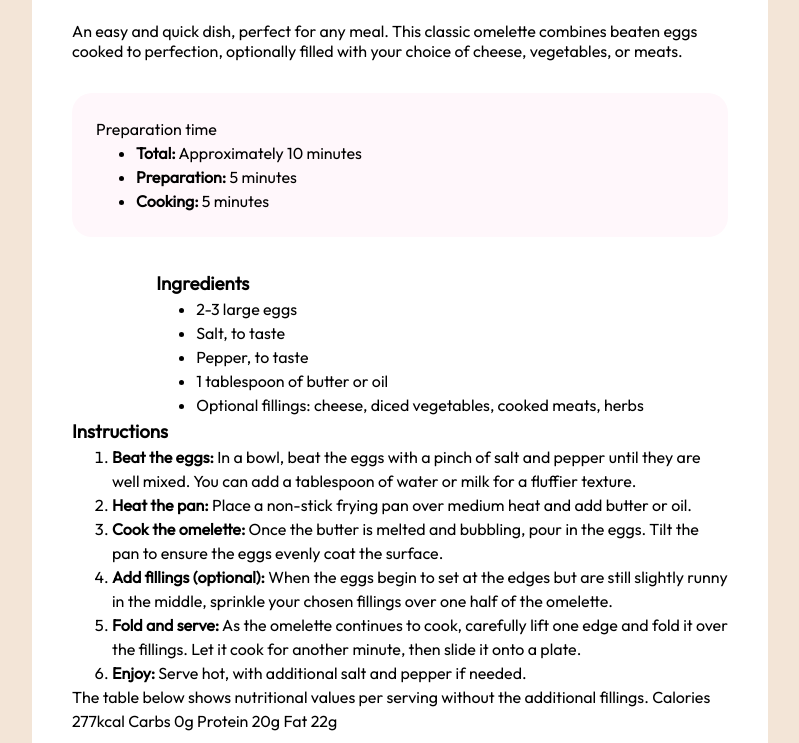
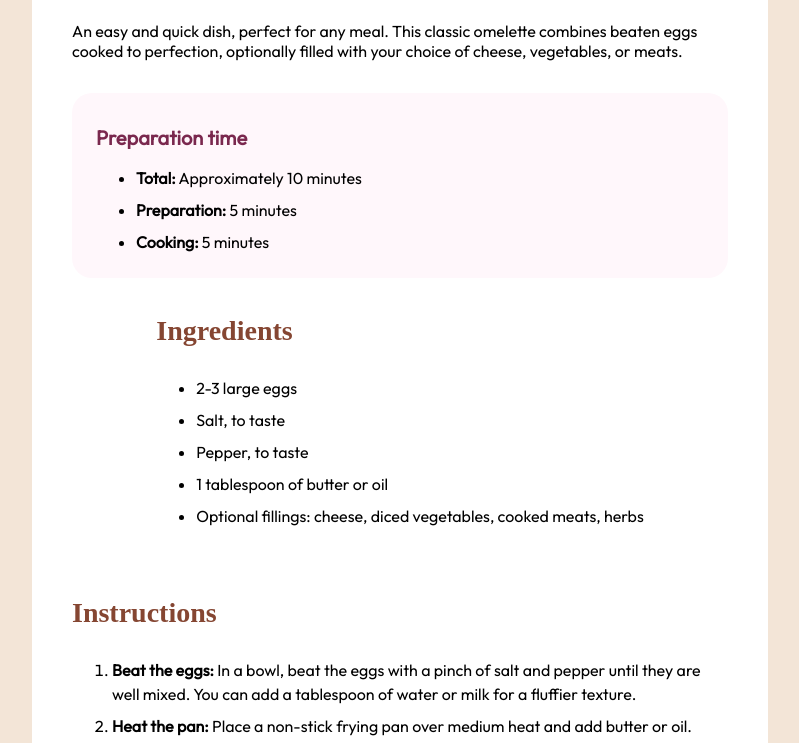
Before and after one commit to bluethreadmade/recipe-card, a plain HTML site: page index.html in a window 1280 px wide. Shown: the part 430-1173 px from the top of the page, without its empty margins (240-1039 px from the left). Drawn offline with Linux system fonts and the light colour scheme; a web font is replaced by a local one.

Commit message:
styled titles and title spacing

```diff
--- a/assets/css/style.css
+++ b/assets/css/style.css
@@ -69,24 +69,53 @@ body {
 #picture {
   border-radius: 1.25rem;
   max-width: 41rem;
-  margin-bottom: .625rem;
+  margin-bottom: 0.625rem;
 }
 
 #title {
-    margin-bottom: 1.5rem;
-    font: 2.5rem "Young Serif"
+  margin-bottom: 1.5rem;
+  font: 2.5rem "Young Serif";
 }
 
 #summary {
-    font: 1rem "Outfit"
+  font: 1rem "Outfit";
 }
 
 #prep {
-    background-color: #FFF7FB;
-    border-radius: 1.25rem;
-    min-width: 100%;
-    margin: 2rem 0;
-    padding: 1.5rem
+  background-color: #fff7fb;
+  border-radius: 1.25rem;
+  min-width: 100%;
+  margin: 2rem 0 0;
+  padding: 1.5rem;
+}
+
+#prep-time {
+  color: #7a284e;
+  font: 600 1.25rem "Outfit";
+  margin-bottom: 1rem;
+}
+
+#prep-time,
+#ingredients,
+#instructions,
+li + li {
+  margin-top: 0.5rem;
+}
+
+.section-title {
+  color: #854632;
+  font-size: 1.75rem;
+  font-family: "Young Serif";
+  margin-bottom: 1.5rem;
+}
+
+#ingredients,
+#instructions {
+  margin: 2rem 0;
+}
+
+#nutrition {
+  margin-top: 2rem;
 }
 
 .attribution {
--- a/index.html
+++ b/index.html
@@ -51,49 +51,57 @@
           </ul>
         </div>
         <div id="ingredients">
-          <h3 id="ingredients-title">Ingredients</h3>
+          <h3 id="ingredients-title" class="section-title">Ingredients</h3>
           <ul>
             <li>2-3 large eggs</li>
             <li>Salt, to taste</li>
             <li>Pepper, to taste</li>
             <li>1 tablespoon of butter or oil</li>
-            <li>Optional fillings: cheese, diced vegetables, cooked meats, herbs</li>
+            <li>
+              Optional fillings: cheese, diced vegetables, cooked meats, herbs
+            </li>
           </ul>
         </div>
         <div id="instructions">
-          <h3 id="instructions-title">Instructions</h3>
+          <h3 id="instructions-title" class="section-title">Instructions</h3>
           <ol>
             <li>
-              <b>Beat the eggs:</b> In a bowl, beat the eggs with a pinch of salt and
-              pepper until they are well mixed. You can add a tablespoon of
-              water or milk for a fluffier texture.
+              <b>Beat the eggs:</b> In a bowl, beat the eggs with a pinch of
+              salt and pepper until they are well mixed. You can add a
+              tablespoon of water or milk for a fluffier texture.
             </li>
             <li>
-              <b>Heat the pan:</b> Place a non-stick frying pan over medium heat and
-              add butter or oil.
+              <b>Heat the pan:</b> Place a non-stick frying pan over medium heat
+              and add butter or oil.
             </li>
             <li>
-              <b>Cook the omelette:</b> Once the butter is melted and bubbling, pour in
-              the eggs. Tilt the pan to ensure the eggs evenly coat the surface.
+              <b>Cook the omelette:</b> Once the butter is melted and bubbling,
+              pour in the eggs. Tilt the pan to ensure the eggs evenly coat the
+              surface.
             </li>
             <li>
-              <b>Add fillings (optional):</b> When the eggs begin to set at the edges
-              but are still slightly runny in the middle, sprinkle your chosen
-              fillings over one half of the omelette.
+              <b>Add fillings (optional):</b> When the eggs begin to set at the
+              edges but are still slightly runny in the middle, sprinkle your
+              chosen fillings over one half of the omelette.
             </li>
             <li>
-              <b>Fold and serve:</b> As the omelette continues to cook, carefully lift
-              one edge and fold it over the fillings. Let it cook for another
-              minute, then slide it onto a plate.
+              <b>Fold and serve:</b> As the omelette continues to cook,
+              carefully lift one edge and fold it over the fillings. Let it cook
+              for another minute, then slide it onto a plate.
             </li>
             <li>
-              <b>Enjoy:</b> Serve hot, with additional salt and pepper if needed.
+              <b>Enjoy:</b> Serve hot, with additional salt and pepper if
+              needed.
             </li>
           </ol>
         </div>
         <div id="nutrition">
-          The table below shows nutritional values per serving without the
-          additional fillings. Calories 277kcal Carbs 0g Protein 20g Fat 22g
+          <h3 id="nutrition-title" class="section-title">Nutrition</h3>
+          <p>
+            The table below shows nutritional values per serving without the
+            additional fillings.
+          </p>
+          Calories 277kcal Carbs 0g Protein 20g Fat 22g
         </div>
       </div>
     </main>
```
